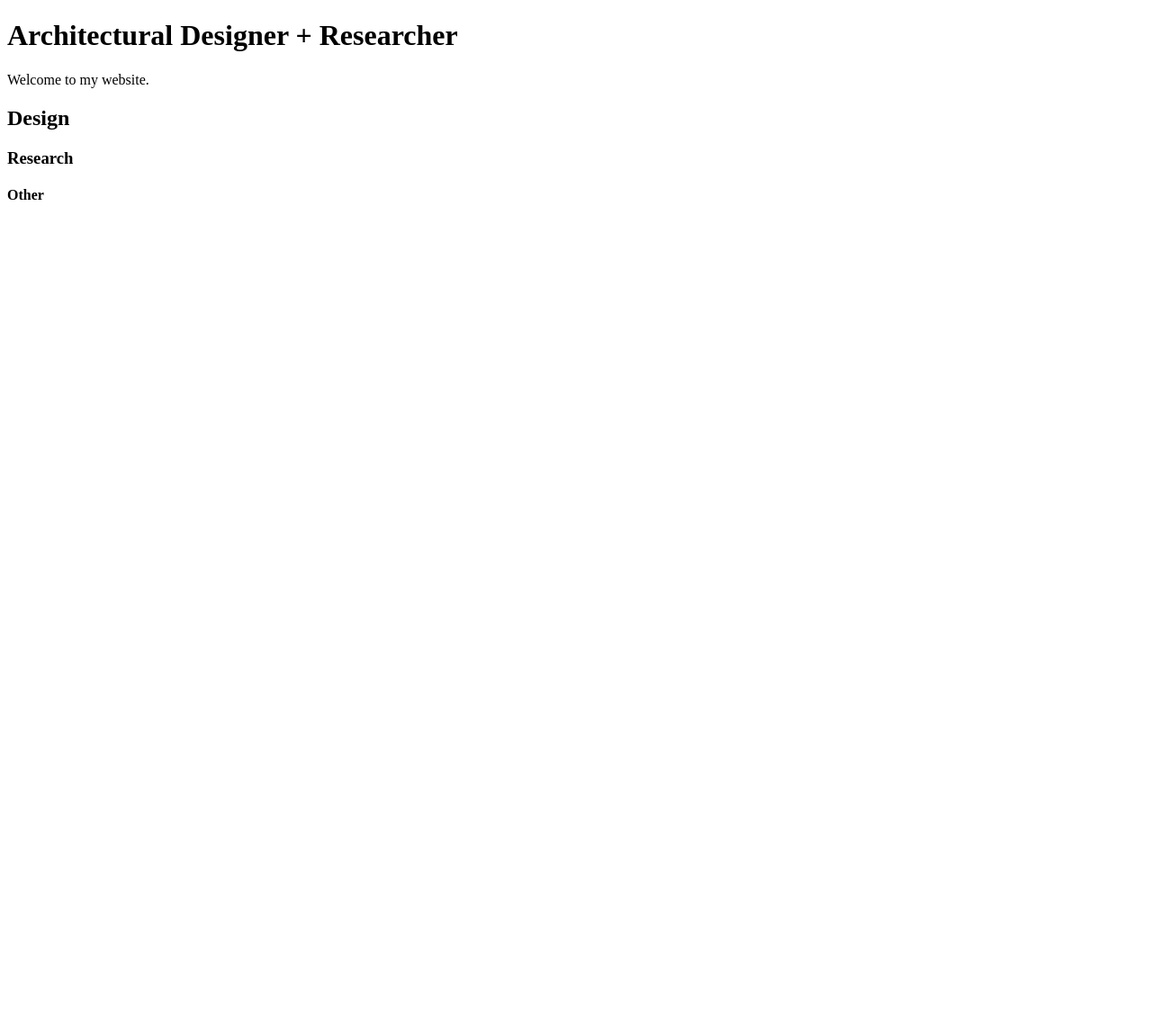
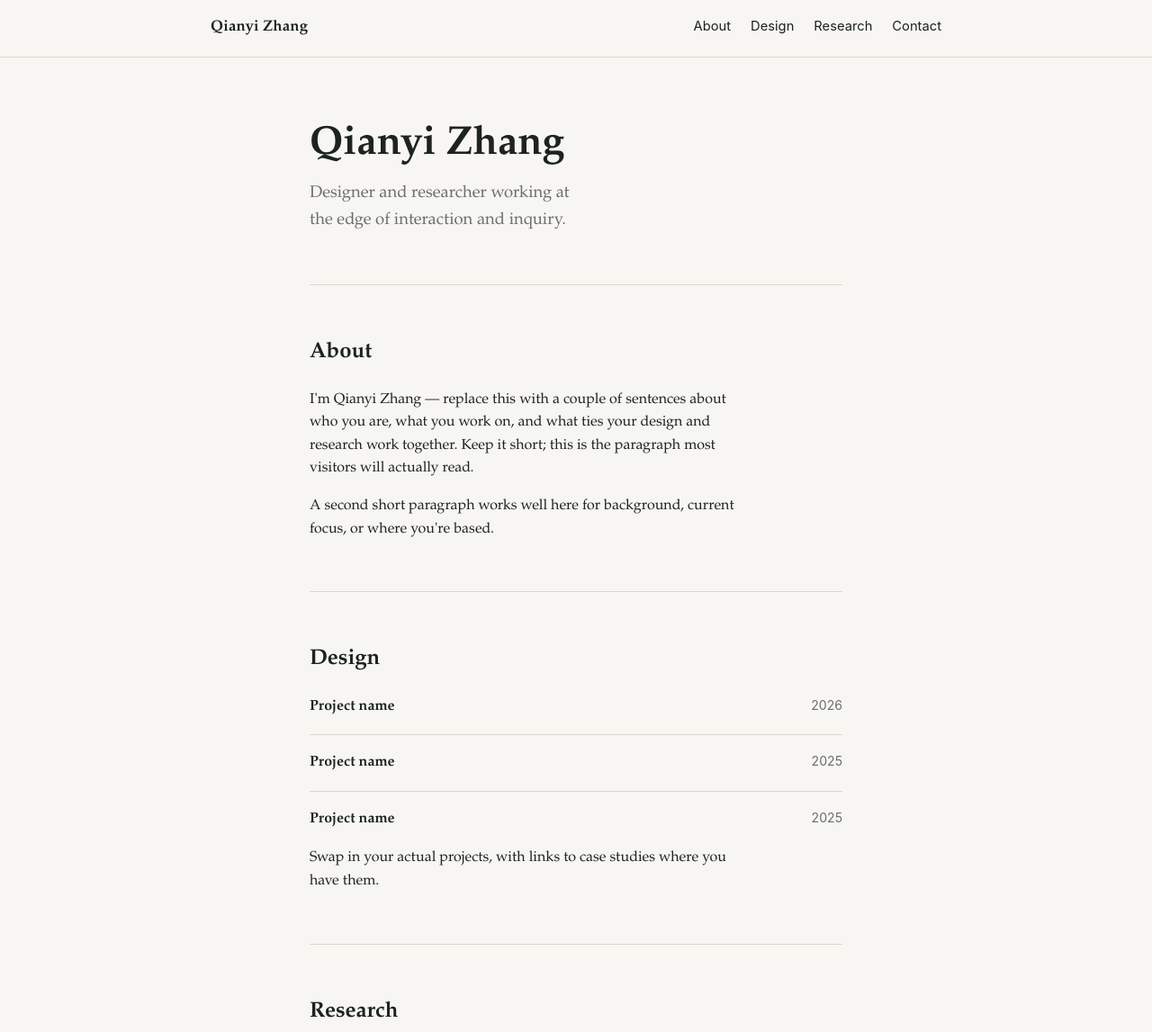
Before and after one commit to qz027/qz027.github.io, a plain HTML site: page index.html in a window 1280 px wide. Shown: the top 1147 px of the page at 90% size. Before the commit the page ends 800 px from the top, so only its background shows below. Drawn offline with Linux system fonts and the light colour scheme.

Commit message:
Update index.html

```diff
--- a/index.html
+++ b/index.html
@@ -1,13 +1,274 @@
 <!DOCTYPE html>
-<html>
+<html lang="en">
 <head>
-  <title>Qianyi Zhang</title>
+<meta charset="UTF-8">
+<meta name="viewport" content="width=device-width, initial-scale=1.0">
+<title>Qianyi Zhang</title>
+<style>
+  :root {
+    --ink: #1c2320;
+    --paper: #f7f6f2;
+    --line: #d9d6cc;
+    --accent: #3c6e5e;
+    --muted: #6b6f68;
+  }
+
+  * { box-sizing: border-box; }
+
+  html { scroll-behavior: smooth; }
+
+  body {
+    margin: 0;
+    background: var(--paper);
+    color: var(--ink);
+    font-family: "Iowan Old Style", "Palatino Linotype", Georgia, "Times New Roman", serif;
+    line-height: 1.6;
+    -webkit-font-smoothing: antialiased;
+  }
+
+  a {
+    color: var(--accent);
+    text-decoration-thickness: 1px;
+    text-underline-offset: 3px;
+  }
+  a:hover { text-decoration-thickness: 2px; }
+  a:focus-visible, button:focus-visible {
+    outline: 2px solid var(--accent);
+    outline-offset: 3px;
+  }
+
+  header.site {
+    position: sticky;
+    top: 0;
+    background: rgba(247, 246, 242, 0.92);
+    backdrop-filter: blur(6px);
+    border-bottom: 1px solid var(--line);
+    z-index: 10;
+  }
+
+  .header-inner {
+    max-width: 860px;
+    margin: 0 auto;
+    padding: 18px 24px;
+    display: flex;
+    justify-content: space-between;
+    align-items: baseline;
+    flex-wrap: wrap;
+    gap: 10px 24px;
+  }
+
+  .site-name {
+    font-size: 1.05rem;
+    font-weight: 600;
+    letter-spacing: 0.01em;
+  }
+
+  nav.site ul {
+    list-style: none;
+    display: flex;
+    gap: 22px;
+    margin: 0;
+    padding: 0;
+    font-family: -apple-system, BlinkMacSystemFont, "Segoe UI", Helvetica, Arial, sans-serif;
+    font-size: 0.92rem;
+  }
+
+  nav.site a {
+    color: var(--ink);
+    text-decoration: none;
+    border-bottom: 1px solid transparent;
+    padding-bottom: 2px;
+  }
+  nav.site a:hover {
+    border-bottom-color: var(--accent);
+    color: var(--accent);
+  }
+
+  main {
+    max-width: 640px;
+    margin: 0 auto;
+    padding: 0 24px;
+  }
+
+  .hero {
+    padding: 72px 0 56px;
+    border-bottom: 1px solid var(--line);
+  }
+
+  .hero h1 {
+    font-size: clamp(2.1rem, 5vw, 2.8rem);
+    line-height: 1.15;
+    margin: 0 0 14px;
+    font-weight: 600;
+  }
+
+  .hero p {
+    font-size: 1.15rem;
+    color: var(--muted);
+    max-width: 34ch;
+    margin: 0;
+  }
+
+  section {
+    padding: 56px 0;
+    border-bottom: 1px solid var(--line);
+    scroll-margin-top: 78px;
+  }
+
+  section:last-of-type {
+    border-bottom: none;
+  }
+
+  section h2 {
+    font-size: 1.5rem;
+    font-weight: 600;
+    margin: 0 0 20px;
+  }
+
+  section p {
+    margin: 0 0 16px;
+    max-width: 62ch;
+  }
+
+  section p:last-child { margin-bottom: 0; }
+
+  .work-list {
+    list-style: none;
+    margin: 0;
+    padding: 0;
+  }
+
+  .work-list li {
+    padding: 18px 0;
+    border-top: 1px solid var(--line);
+    display: flex;
+    justify-content: space-between;
+    align-items: baseline;
+    gap: 16px;
+    flex-wrap: wrap;
+  }
+
+  .work-list li:first-child { border-top: none; padding-top: 0; }
+
+  .work-list .item-title {
+    font-weight: 600;
+  }
+
+  .work-list .item-meta {
+    font-family: -apple-system, BlinkMacSystemFont, "Segoe UI", Helvetica, Arial, sans-serif;
+    font-size: 0.88rem;
+    color: var(--muted);
+    white-space: nowrap;
+  }
+
+  .contact-links {
+    display: flex;
+    flex-direction: column;
+    gap: 8px;
+    font-size: 1.05rem;
+  }
+
+  footer {
+    max-width: 640px;
+    margin: 0 auto;
+    padding: 32px 24px 56px;
+    font-family: -apple-system, BlinkMacSystemFont, "Segoe UI", Helvetica, Arial, sans-serif;
+    font-size: 0.85rem;
+    color: var(--muted);
+  }
+
+  @media (max-width: 520px) {
+    .header-inner { padding: 16px 20px; }
+    nav.site ul { gap: 16px; }
+    .hero { padding: 48px 0 40px; }
+    section { padding: 40px 0; }
+  }
+</style>
 </head>
 <body>
-  <h1>Architectural Designer + Researcher</h1>
-  <p>Welcome to my website.</p>
-  <h2>Design</h2>
-  <h3>Research</h3>
-  <h4>Other</h4>
+
+<header class="site">
+  <div class="header-inner">
+    <span class="site-name">Qianyi Zhang</span>
+    <nav class="site" aria-label="Primary">
+      <ul>
+        <li><a href="#about">About</a></li>
+        <li><a href="#design">Design</a></li>
+        <li><a href="#research">Research</a></li>
+        <li><a href="#contact">Contact</a></li>
+      </ul>
+    </nav>
+  </div>
+</header>
+
+<main>
+
+  <div class="hero">
+    <h1>Qianyi Zhang</h1>
+    <p>Designer and researcher working at the edge of interaction and inquiry.</p>
+  </div>
+
+  <section id="about">
+    <h2>About</h2>
+    <p>
+      I'm Qianyi Zhang — replace this with a couple of sentences about who you are,
+      what you work on, and what ties your design and research work together.
+      Keep it short; this is the paragraph most visitors will actually read.
+    </p>
+    <p>
+      A second short paragraph works well here for background, current focus,
+      or where you're based.
+    </p>
+  </section>
+
+  <section id="design">
+    <h2>Design</h2>
+    <ul class="work-list">
+      <li>
+        <span class="item-title">Project name</span>
+        <span class="item-meta">2026</span>
+      </li>
+      <li>
+        <span class="item-title">Project name</span>
+        <span class="item-meta">2025</span>
+      </li>
+      <li>
+        <span class="item-title">Project name</span>
+        <span class="item-meta">2025</span>
+      </li>
+    </ul>
+    <p>Swap in your actual projects, with links to case studies where you have them.</p>
+  </section>
+
+  <section id="research">
+    <h2>Research</h2>
+    <ul class="work-list">
+      <li>
+        <span class="item-title">Paper or project title</span>
+        <span class="item-meta">Venue, 2026</span>
+      </li>
+      <li>
+        <span class="item-title">Paper or project title</span>
+        <span class="item-meta">Venue, 2025</span>
+      </li>
+    </ul>
+    <p>List publications, ongoing research, or talks. Link out to PDFs or DOIs when available.</p>
+  </section>
+
+  <section id="contact">
+    <h2>Contact</h2>
+    <div class="contact-links">
+      <a href="mailto:hello@example.com">hello@example.com</a>
+      <a href="https://linkedin.com/in/qianyizhang" target="_blank" rel="noopener">LinkedIn</a>
+      <a href="https://github.com/qianyizhang" target="_blank" rel="noopener">GitHub</a>
+    </div>
+  </section>
+
+</main>
+
+<footer>
+  © 2026 Qianyi Zhang
+</footer>
+
 </body>
 </html>
```
